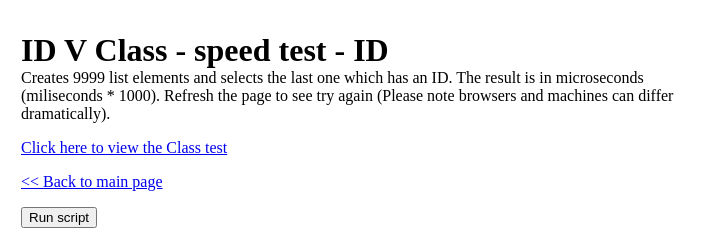
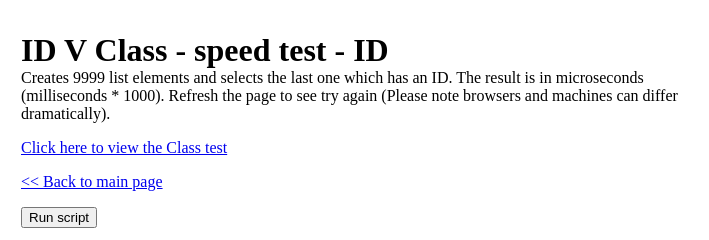
Before and after one commit to webknit/The-myth-of-the--ID, a plain HTML site: page speed-selector-ID.html in a window 1280 px wide. Shown: the top 240 px of the page, 269-978 px from the left. Drawn offline with nearby package versions, Linux system fonts and the light colour scheme.

Commit message:
changing spelling of milliseconds

```diff
--- a/speed-selector-ID.html
+++ b/speed-selector-ID.html
@@ -19,7 +19,7 @@
 
 		<h1>ID V Class - speed test - ID</h1>
 
-		<p>Creates 9999 list elements and selects the last one which has an ID. The result is in microseconds (miliseconds * 1000). Refresh the page to see try again (Please note browsers and machines can differ dramatically).</p>
+		<p>Creates 9999 list elements and selects the last one which has an ID. The result is in microseconds (milliseconds * 1000). Refresh the page to see try again (Please note browsers and machines can differ dramatically).</p>
 
 		<p><a href="speed-selector-class.html">Click here to view the Class test</a>
 
```
